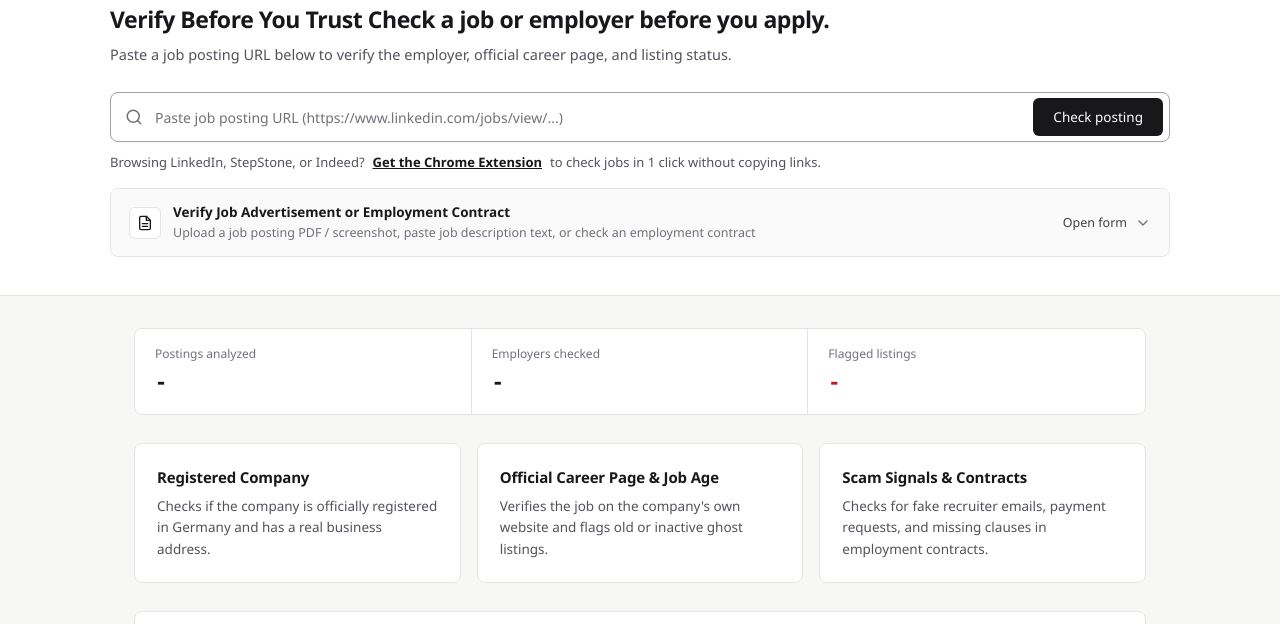
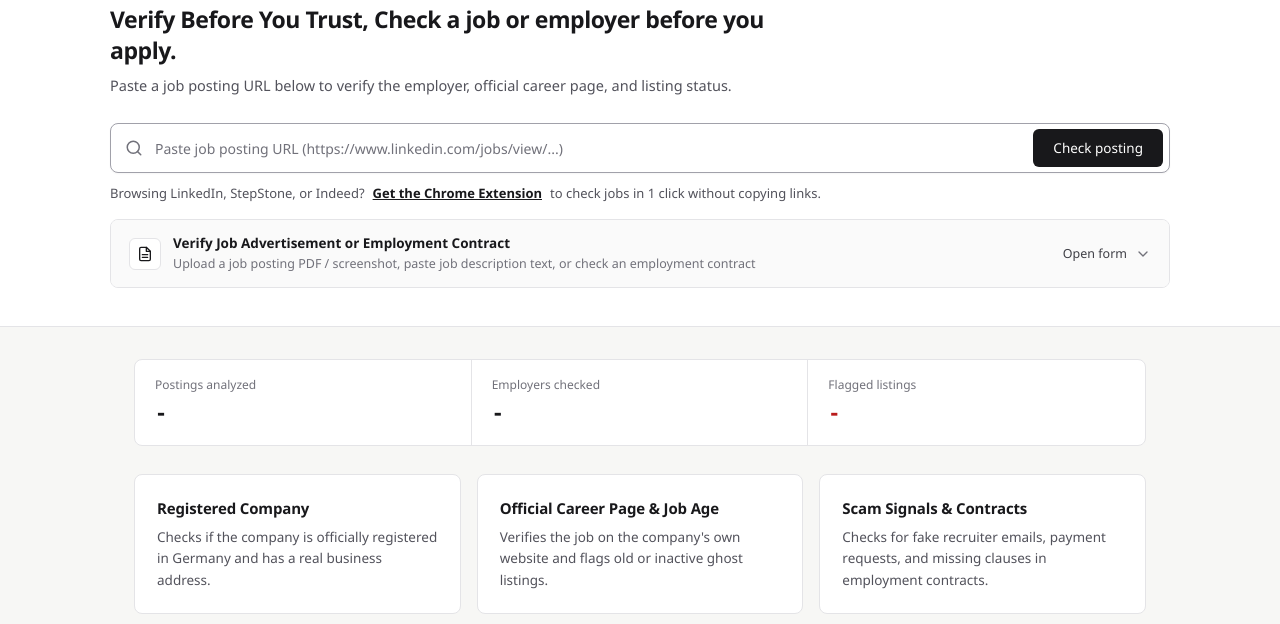
Before and after one commit to abinkprakash001/StellenPrufer, a browser extension: page frontend/index.html in a window 1280 px wide. Shown: the part 176-800 px from the top of the page. Drawn offline with Linux system fonts and the light colour scheme; no server answers; sample sign-in values are in the browser's storage.

Commit message:
Add comma to hero motto sentence

```diff
--- a/frontend/index.html
+++ b/frontend/index.html
@@ -494,7 +494,7 @@
                 <img src="logo.png" alt="StellenPrüfer Logo" class="hero-brand-logo">
                 <h1 class="hero-brand-name">Stellen<span>Prüfer</span></h1>
             </div>
-            <p class="workspace-motto">Verify Before You Trust Check a job or employer before you apply.</p>
+            <p class="workspace-motto">Verify Before You Trust, Check a job or employer before you apply.</p>
             <p class="workspace-subtitle">
                 Paste a job posting URL below to verify the employer, official career page, and listing status.
             </p>
```
Also changed, not shown: public/index.html (+1 -1 lines).
